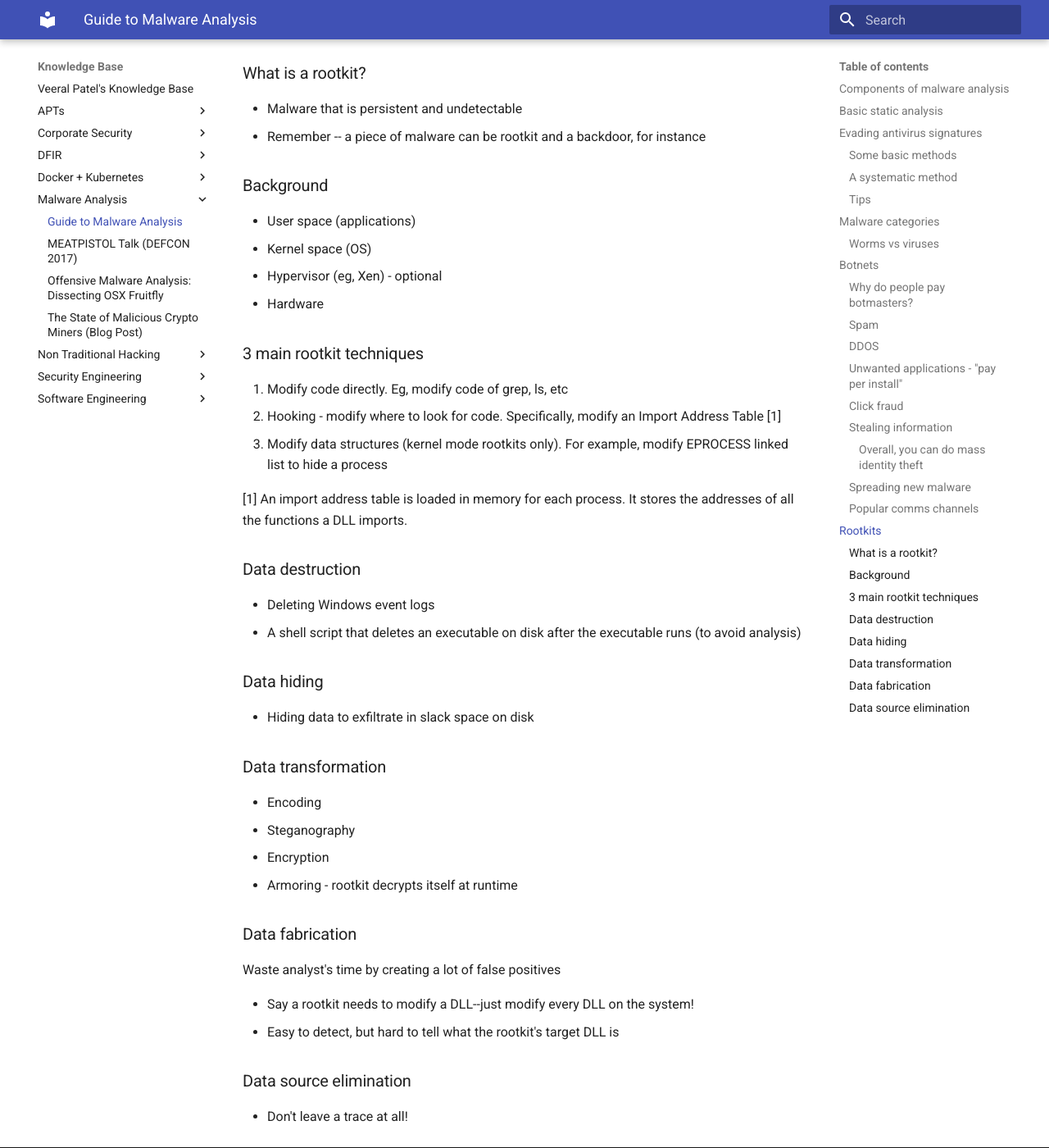
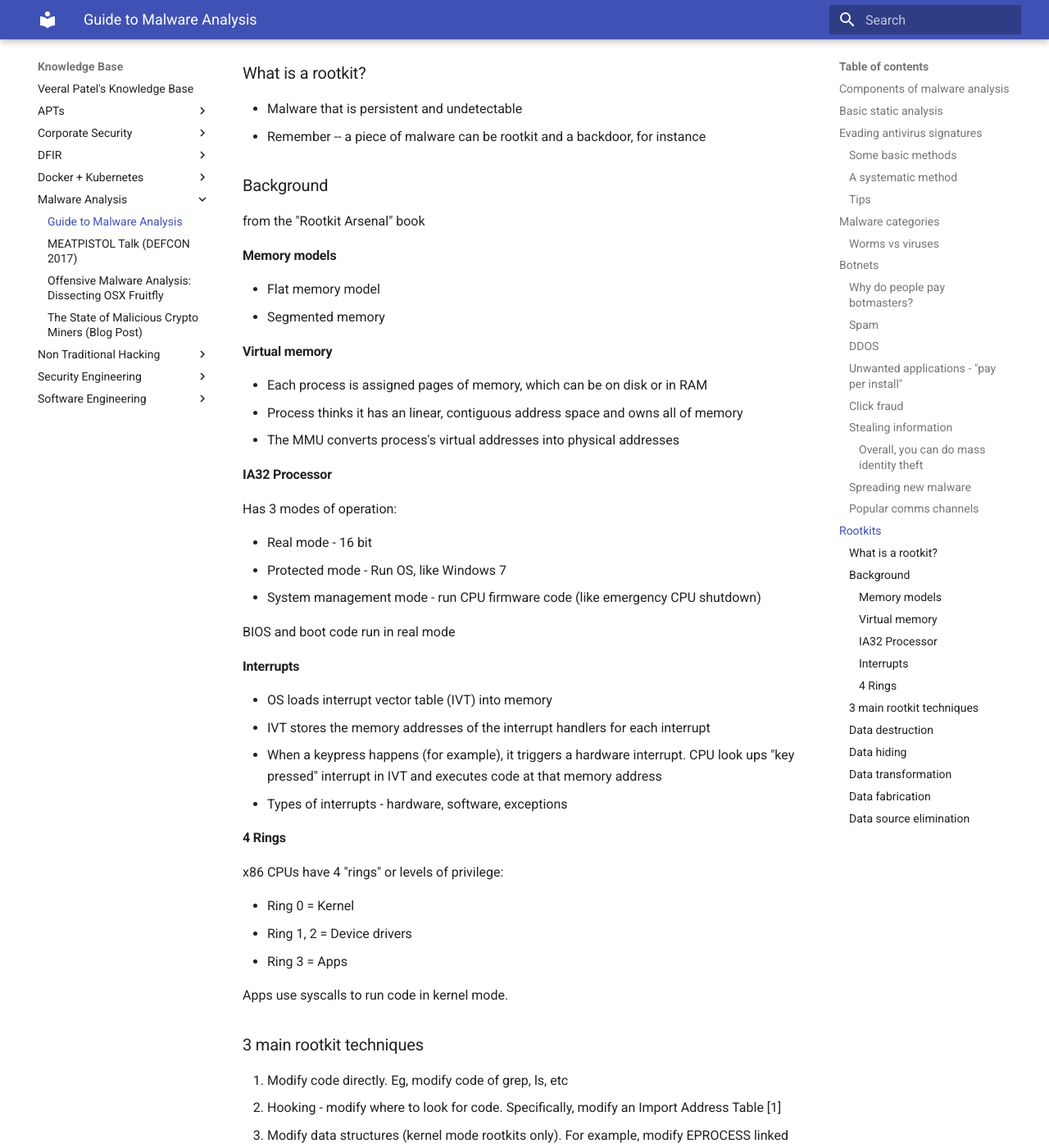
Before and after one commit to veeral-patel/knowledge-base, an MkDocs documentation site: the page built from docs/Malware Analysis/malware-analysis-guide.md, in a window 1280 px wide and 1400 px high, scrolled down 4131 px. Shown: the whole window at 82% size. Built offline with MkDocs 1.6.1 and Material for MkDocs 9.7.7, drawn with Linux system fonts in a browser that asks for light colours.

Commit message:
add hardware briefing

```diff
--- a/docs/Malware Analysis/malware-analysis-guide.md
+++ b/docs/Malware Analysis/malware-analysis-guide.md
@@ -143,10 +143,45 @@ from SourceFire Chalk Talks
 
 ### Background
 
-- User space (applications)
-- Kernel space (OS)
-- Hypervisor (eg, Xen) - optional
-- Hardware
+from the "Rootkit Arsenal" book
+
+#### Memory models
+
+- Flat memory model
+- Segmented memory
+
+#### Virtual memory
+
+- Each process is assigned pages of memory, which can be on disk or in RAM
+- Process thinks it has an linear, contiguous address space and owns all of memory
+- The MMU converts process's virtual addresses into physical addresses
+
+#### IA32 Processor
+
+Has 3 modes of operation:
+
+- Real mode - 16 bit
+- Protected mode - Run OS, like Windows 7
+- System management mode - run CPU firmware code (like emergency CPU shutdown)
+
+BIOS and boot code run in real mode
+
+#### Interrupts
+
+- OS loads interrupt vector table (IVT) into memory
+- IVT stores the memory addresses of the interrupt handlers for each interrupt
+- When a keypress happens (for example), it triggers a hardware interrupt. CPU look ups "key pressed" interrupt in IVT and executes code at that memory address
+- Types of interrupts - hardware, software, exceptions
+
+#### 4 Rings
+
+x86 CPUs have 4 "rings" or levels of privilege:
+
+- Ring 0 = Kernel
+- Ring 1, 2 = Device drivers
+- Ring 3 = Apps
+
+Apps use syscalls to run code in kernel mode.
 
 ### 3 main rootkit techniques
 
```
